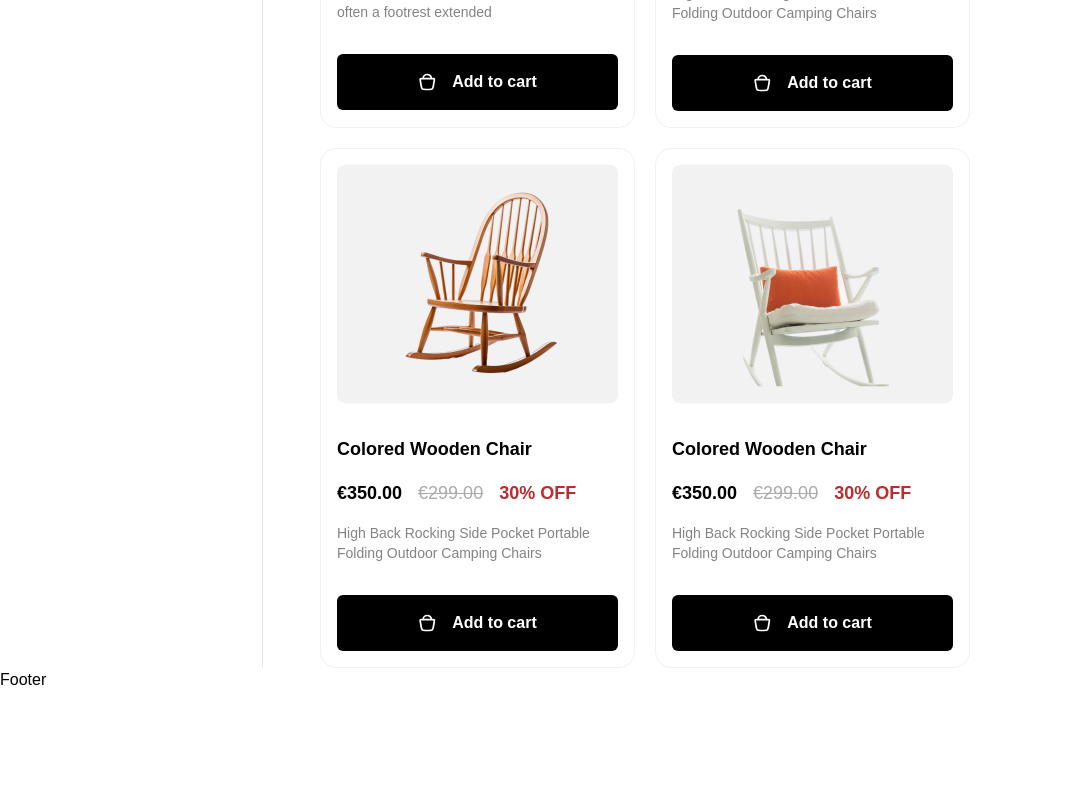
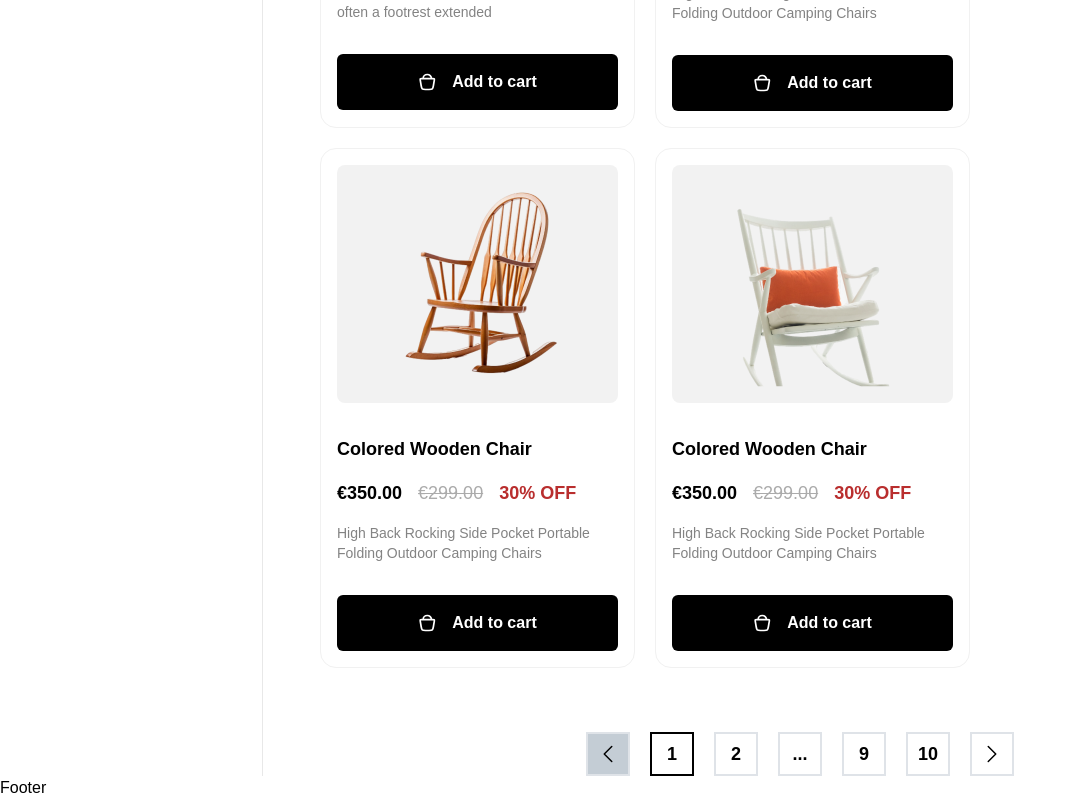
Before and after one commit to rayan2228/e-commerceibos, a React (Vite) app: page /products in a window 1280 px wide. Shown: the part 4912-5712 px from the top of the page, without its empty margins (0-1076 px from the left). Before the commit the page ends 5604 px from the top, so only its background shows below. Built offline with nearby package versions, Linux system fonts and the light colour scheme; data requests are answered from the project's data file.

Commit message:
pageninatin done

```diff
--- /dev/null
+++ b/src/components/sections/Pagination.jsx
@@ -0,0 +1,47 @@
+const Pagination = () => {
+  return (
+
+      <ul className="flex justify-center gap-5 mt-16 text-sm font-bold">
+        <li className="pageList bg-[#C4CDD5]">
+          <svg
+            xmlns="http://www.w3.org/2000/svg"
+            fill="none"
+            viewBox="0 0 24 24"
+            strokeWidth={1.5}
+            stroke="currentColor"
+            className="size-6"
+          >
+            <path
+              strokeLinecap="round"
+              strokeLinejoin="round"
+              d="M15.75 19.5 8.25 12l7.5-7.5"
+            />
+          </svg>
+        </li>
+        <li className="border-black pageList">1</li>
+        <li className="pageList">2</li>
+        <li className="pageList">...</li>
+        <li className="pageList">9</li>
+        <li className="pageList">10</li>
+        <li className="pageList">
+          <svg
+            xmlns="http://www.w3.org/2000/svg"
+            fill="none"
+            viewBox="0 0 24 24"
+            strokeWidth={1.5}
+            stroke="currentColor"
+            className="size-6"
+          >
+            <path
+              strokeLinecap="round"
+              strokeLinejoin="round"
+              d="m8.25 4.5 7.5 7.5-7.5 7.5"
+            />
+          </svg>
+        </li>
+      </ul>
+
+  );
+};
+
+export default Pagination;
--- a/src/components/sections/ProductContainer.jsx
+++ b/src/components/sections/ProductContainer.jsx
@@ -4,6 +4,7 @@ import { useProduct } from "../../hooks/useProduct";
 import Loading from "../ui/Loading";
 import SingleProduct from "./SingleProduct";
 import Flex from "../ui/Flex";
+import Pagination from "./Pagination";
 let content;
 const ProductContainer = ({ className }) => {
   const { products, setProducts, filter } = useProduct();
@@ -31,7 +32,12 @@ const ProductContainer = ({ className }) => {
       <SingleProduct key={index} data={{ ...product, index }} />
     ));
   }
-  return <Flex className={`${className} flex-wrap gap-5`}>{content}</Flex>;
+  return (
+    <Flex className={` ${className} flex-col`}>
+      <Flex className={` flex-wrap gap-5 `}>{content}</Flex>
+      <Pagination />
+    </Flex>
+  );
 };
 
 export default ProductContainer;
--- a/src/index.css
+++ b/src/index.css
@@ -20,4 +20,7 @@
     .active{
         @apply bg-[#F8F8F8] px-5 py-1
     }
+    .pageList{
+        @apply flex items-center justify-center text-lg border-2  w-11 h-11 border-[#DFE3E8]
+    }
 }
```
